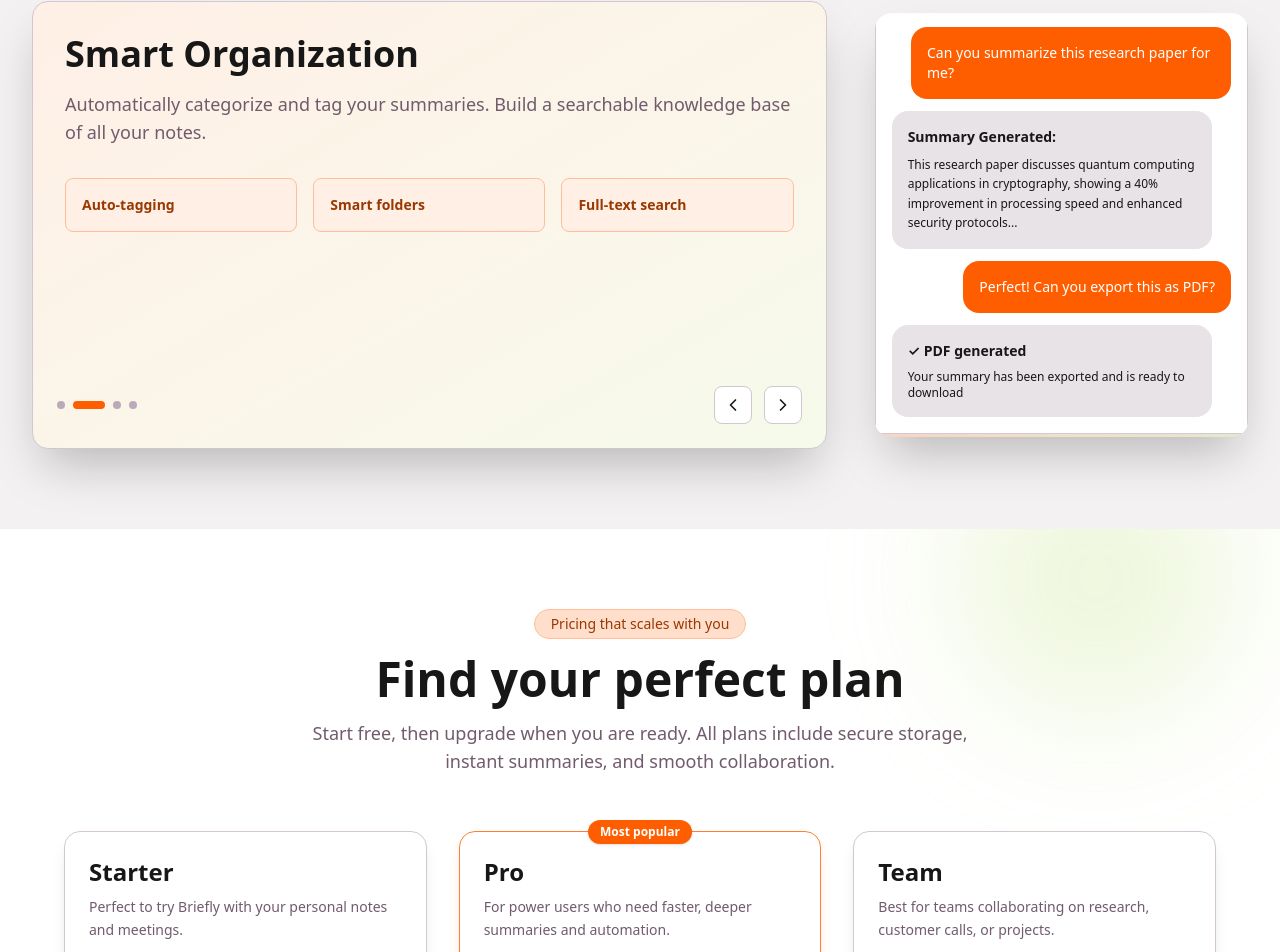
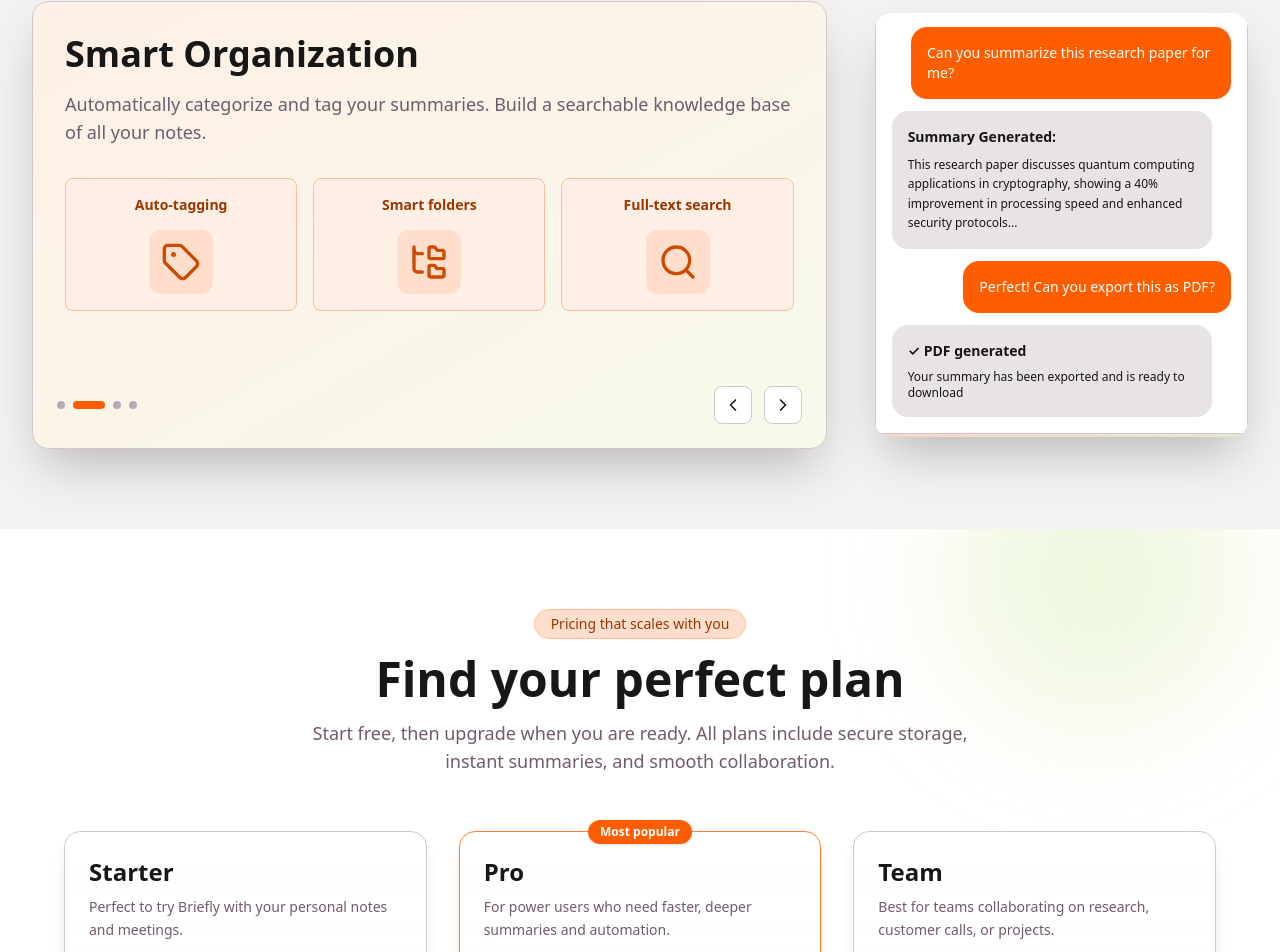
Before and after one commit to janitheranga/briefly, a Next.js app: page / in a window 1280 px wide. Shown: the part 2315-3267 px from the top of the page. Built offline with nearby package versions, Linux system fonts and the light colour scheme.

Commit message:
Slider is improved

```diff
--- a/components/sections/ProductShowcaseSection.tsx
+++ b/components/sections/ProductShowcaseSection.tsx
@@ -1,9 +1,23 @@
 "use client";
 
 import { motion } from "framer-motion";
-import { ChevronLeft, ChevronRight } from "lucide-react";
+import {
+  ChevronLeft,
+  ChevronRight,
+  FileText,
+  Sparkles,
+  Ruler,
+  Tag,
+  FolderTree,
+  Search,
+  Users,
+  MessageSquare,
+  History,
+  FileOutput,
+  Link2,
+  Webhook,
+} from "lucide-react";
 import { useEffect, useState } from "react";
-import { Button } from "@/components/ui/Button";
 
 export function ProductShowcaseSection() {
   const [currentSlide, setCurrentSlide] = useState(0);
@@ -14,28 +28,40 @@ export function ProductShowcaseSection() {
       description:
         "Upload or paste your notes and get instant AI-powered summaries. Perfect for meeting notes, lectures, and articles.",
       features: [
-        "Multi-format support",
-        "Real-time processing",
-        "Customizable length",
+        { label: "Multi-format support", icon: FileText },
+        { label: "Real-time processing", icon: Sparkles },
+        { label: "Customizable length", icon: Ruler },
       ],
     },
     {
       title: "Smart Organization",
       description:
         "Automatically categorize and tag your summaries. Build a searchable knowledge base of all your notes.",
-      features: ["Auto-tagging", "Smart folders", "Full-text search"],
+      features: [
+        { label: "Auto-tagging", icon: Tag },
+        { label: "Smart folders", icon: FolderTree },
+        { label: "Full-text search", icon: Search },
+      ],
     },
     {
       title: "Collaborative Features",
       description:
         "Share summaries with team members, get feedback, and collaborate in real-time.",
-      features: ["Team workspaces", "Comments & feedback", "Version history"],
+      features: [
+        { label: "Team workspaces", icon: Users },
+        { label: "Comments & feedback", icon: MessageSquare },
+        { label: "Version history", icon: History },
+      ],
     },
     {
       title: "Export & Integration",
       description:
         "Export summaries in multiple formats and integrate with your favorite productivity tools.",
-      features: ["Multiple formats", "API access", "Webhook support"],
+      features: [
+        { label: "Multiple formats", icon: FileOutput },
+        { label: "API access", icon: Link2 },
+        { label: "Webhook support", icon: Webhook },
+      ],
     },
   ];
 
@@ -106,7 +132,9 @@ export function ProductShowcaseSection() {
                     {slides[currentSlide].description}
                   </p>
                   <div className="grid grid-cols-1 sm:grid-cols-3 gap-4">
-                    {slides[currentSlide].features.map((feature, idx) => (
+                    {slides[currentSlide].features.map((feature, idx) => {
+                      const Icon = feature.icon;
+                      return (
                         <motion.div
                           key={idx}
                           initial={{ opacity: 0, y: 10 }}
@@ -114,11 +142,36 @@ export function ProductShowcaseSection() {
                           transition={{ delay: 0.2 + idx * 0.1 }}
                           className="p-4 rounded-lg bg-powder-petal-50 dark:bg-powder-petal-950 border border-powder-petal-200 dark:border-powder-petal-800"
                         >
-                        <p className="text-sm font-semibold text-powder-petal-700 dark:text-powder-petal-300">
-                          {feature}
-                        </p>
+                          <div className="flex flex-col items-center justify-center gap-4 h-full">
+                            <motion.p
+                              className="text-sm font-semibold text-powder-petal-700 dark:text-powder-petal-300 text-center leading-snug"
+                              initial={{ opacity: 0, y: -10 }}
+                              animate={{ opacity: 1, y: 0 }}
+                              transition={{
+                                delay: 0.2 + idx * 0.1,
+                                duration: 0.4,
+                              }}
+                            >
+                              {feature.label}
+                            </motion.p>
+                            <motion.span
+                              className="p-3 rounded-xl bg-powder-petal-100 dark:bg-powder-petal-900 text-powder-petal-600 dark:text-powder-petal-200"
+                              initial={{ opacity: 0, scale: 0 }}
+                              animate={{ opacity: 1, scale: 1 }}
+                              transition={{
+                                delay: 0.3 + idx * 0.1,
+                                duration: 0.4,
+                                type: "spring",
+                                stiffness: 100,
+                              }}
+                              whileHover={{ scale: 1.15, rotate: 5 }}
+                            >
+                              <Icon className="w-10 h-10" />
+                            </motion.span>
+                          </div>
                         </motion.div>
-                    ))}
+                      );
+                    })}
                   </div>
                 </motion.div>
               </div>
```
Lines whose indentation alone changed are shown as unchanged.
